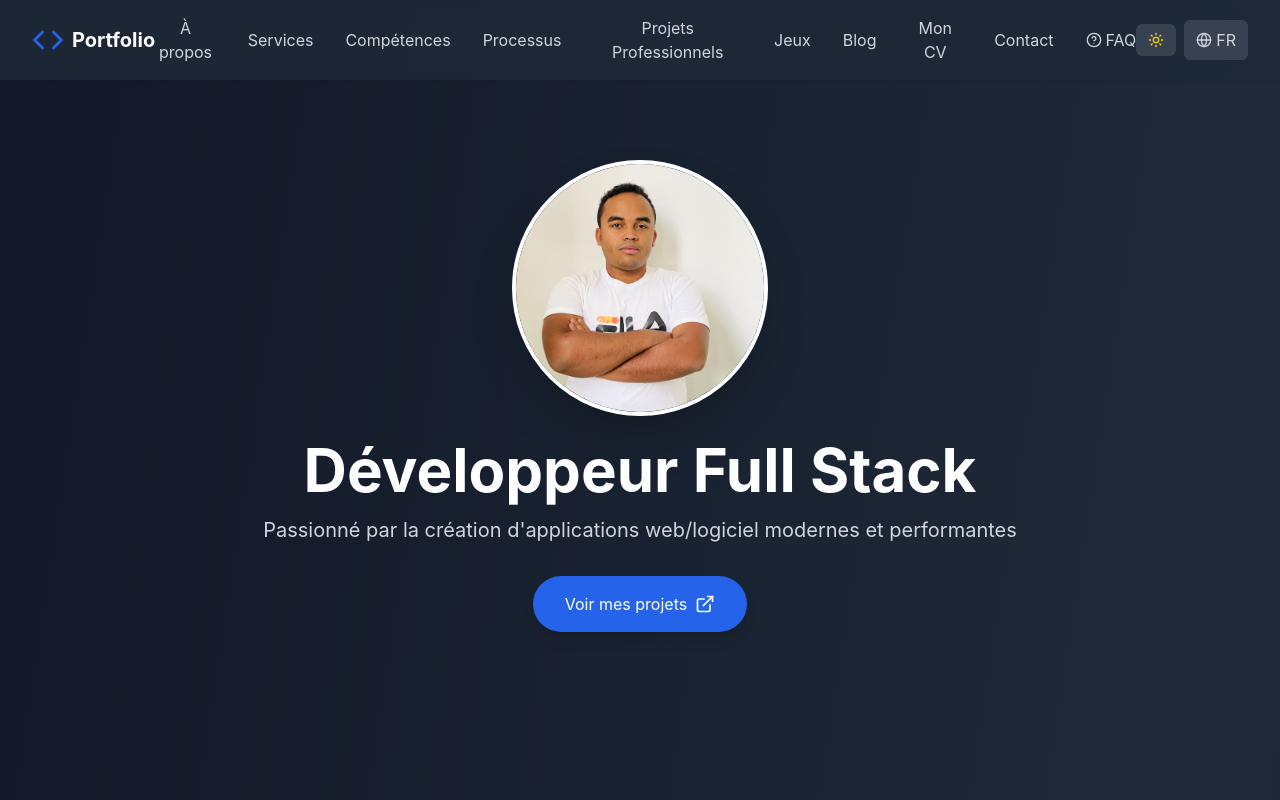
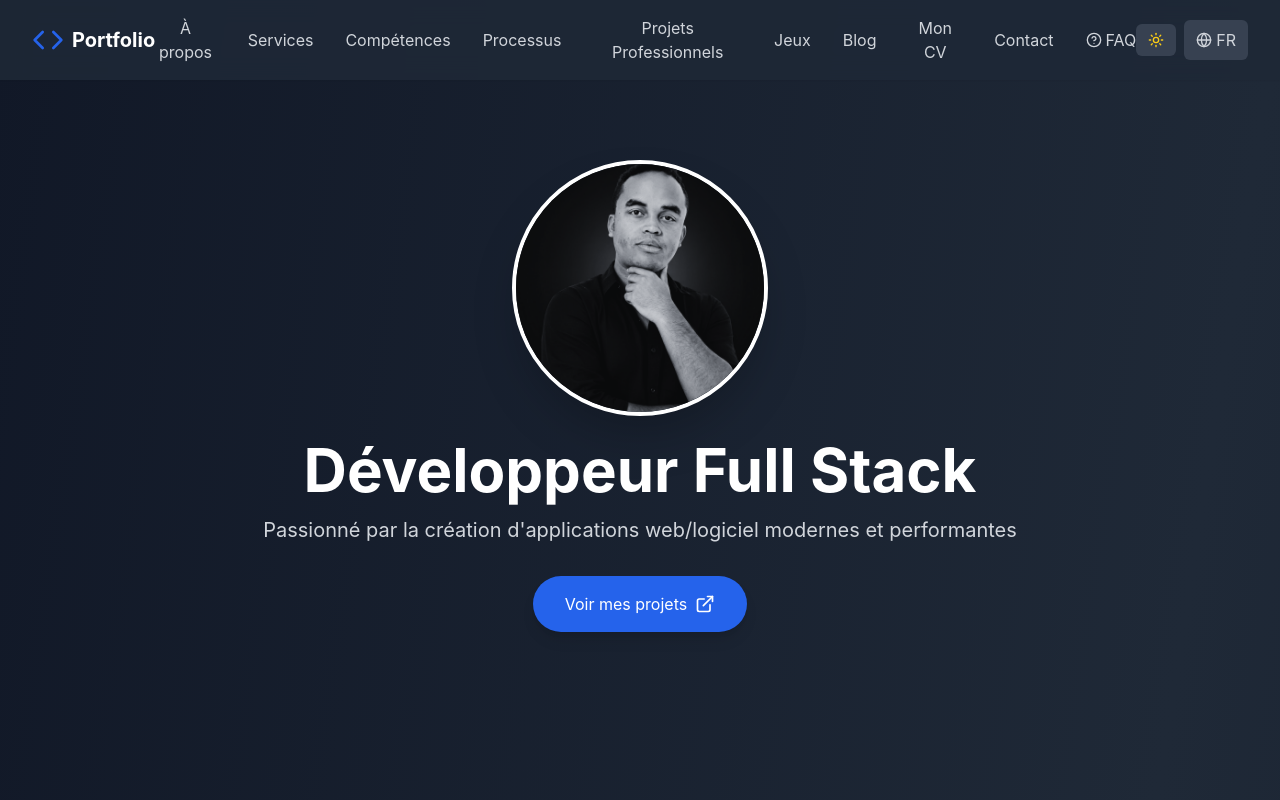
Before and after one commit to Clement2909/portfolio, a React (Create React App) app: page /#/ in a window 1280 px wide. Shown: the top 800 px of the page. Built offline with nearby package versions, Linux system fonts and the light colour scheme.

Commit message:
nouveau projets 7

```diff
--- a/public/index.html
+++ b/public/index.html
@@ -22,7 +22,7 @@
     <meta property="og:url" content="https://Clement2909.github.io/portfolio/" />
     <meta property="og:title" content="Clément Randrianasolo - Développeur Full Stack | Portfolio" />
     <meta property="og:description" content="Développeur Full Stack passionné par la création d'applications web modernes. Spécialisé en Laravel, Vue.js, React et PHP. Découvrez mes projets professionnels." />
-    <meta property="og:image" content="https://Clement2909.github.io/portfolio/images/profile.jpg" />
+    <meta property="og:image" content="https://Clement2909.github.io/portfolio/images/profile.png" />
     <meta property="og:image:width" content="1200" />
     <meta property="og:image:height" content="630" />
     <meta property="og:site_name" content="Portfolio Clément Randrianasolo" />
@@ -33,7 +33,7 @@
     <meta name="twitter:url" content="https://Clement2909.github.io/portfolio/" />
     <meta name="twitter:title" content="Clément Randrianasolo - Développeur Full Stack" />
     <meta name="twitter:description" content="Développeur Full Stack spécialisé en Laravel, Vue.js et React. Portfolio avec projets web modernes." />
-    <meta name="twitter:image" content="https://Clement2909.github.io/portfolio/images/profile.jpg" />
+    <meta name="twitter:image" content="https://Clement2909.github.io/portfolio/images/profile.png" />
     <meta name="twitter:creator" content="@clement_dev" />
 
     <!-- Schema.org JSON-LD -->
@@ -45,7 +45,7 @@
       "jobTitle": "Développeur Full Stack",
       "description": "Développeur Full Stack passionné par la création d'applications web modernes",
       "url": "https://Clement2909.github.io/portfolio/",
-      "image": "https://Clement2909.github.io/portfolio/images/profile.jpg",
+      "image": "https://Clement2909.github.io/portfolio/images/profile.png",
       "email": "randrianasolo.clementvictorin@gmail.com",
       "knowsAbout": ["Laravel", "Vue.js", "React", "PHP", "JavaScript", "Python", "Java"],
       "alumniOf": {
--- a/src/components/Portfolio.jsx
+++ b/src/components/Portfolio.jsx
@@ -1062,7 +1062,7 @@ const Portfolio = ({ isDark: propIsDark, setIsDark: propSetIsDark, currentLang:
               {/* 🔧 AJOUTEZ VOTRE PHOTO ICI */}
               <div className="w-64 h-64 mx-auto rounded-full mb-6 shadow-2xl overflow-hidden border-4 border-white">
                 <img
-                  src="/portfolio/images/profile.jpg"
+                  src="/portfolio/images/profile.png"
                   alt="Clément Randrianasolo, développeur Full Stack"
                   className="w-full h-full object-cover hover:scale-110 transition-transform duration-300"
                   onError={(e) => {
```
Also changed, not shown: public/images/profile.jpg (deleted), public/images/profile.png (added).
